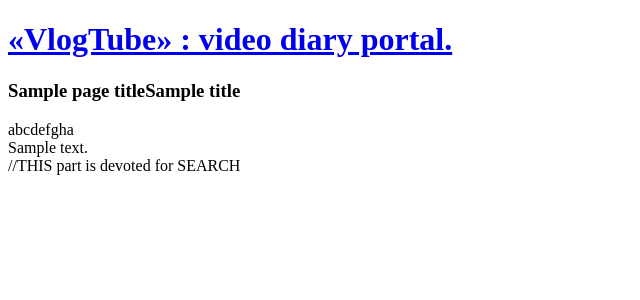
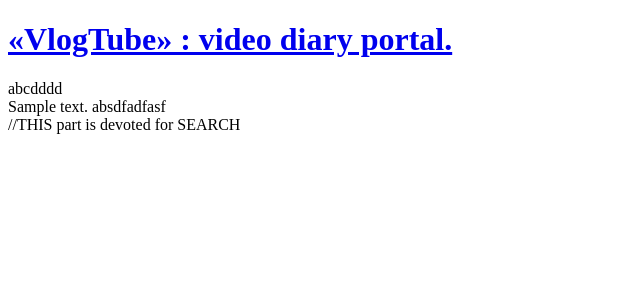
Before and after one commit to sinchiroca/tt2-vlogtube, a PHP site: template fuel/app/views/template.php in a window 1280 px wide. Shown: the top 300 px of the page, without its empty margins (0-640 px from the left). Run offline with PHP 8.4, Linux system fonts and the light colour scheme; the template is opened without the code that fills it: most values are stand-ins (such as "Sample title", 1, 10 or a date in 2020); data that the repository does not hold is empty.

Commit message:
Added unfinished view template. need to update search function in this template

```diff
--- a/fuel/app/views/template.php
+++ b/fuel/app/views/template.php
@@ -28,14 +28,6 @@ if (isset($title)) {
     <body>
 	<header>
 	    <h1><a href="/">&laquo;VlogTube&raquo; : video diary portal.</a></h1>
-	    <h3><?php
-                if (isset($page_title)) {
-                    echo $page_title;
-                }
-                if (isset($title)) {
-                    echo $title;
-                }
-            ?></h3>
 	</header>
 	<section id="main">
 	    <div class="row">
@@ -57,17 +49,23 @@ if (isset($title)) {
 
             <div class="container-fluid">
                 <div class="row-fluid">
+                    <div class="span2">
+                        <?php
+                            if (isset($content)) {
+                                echo $content;
+                            };
+                        ?>
+                        abcdddd
+                    </div>
                     <div class="span5">
-                        abcdefgha
-                    </div>
-                    <div class="span2">
                         <?php
                             if (isset($page_content)) {
                                 echo $page_content;
                             };
                          ?>
+                        absdfadfasf
                     </div>
-                    <div class="span5">
+                    <div class="span2">
                         //THIS part is devoted for SEARCH
                     </div>
                 </div>
```
